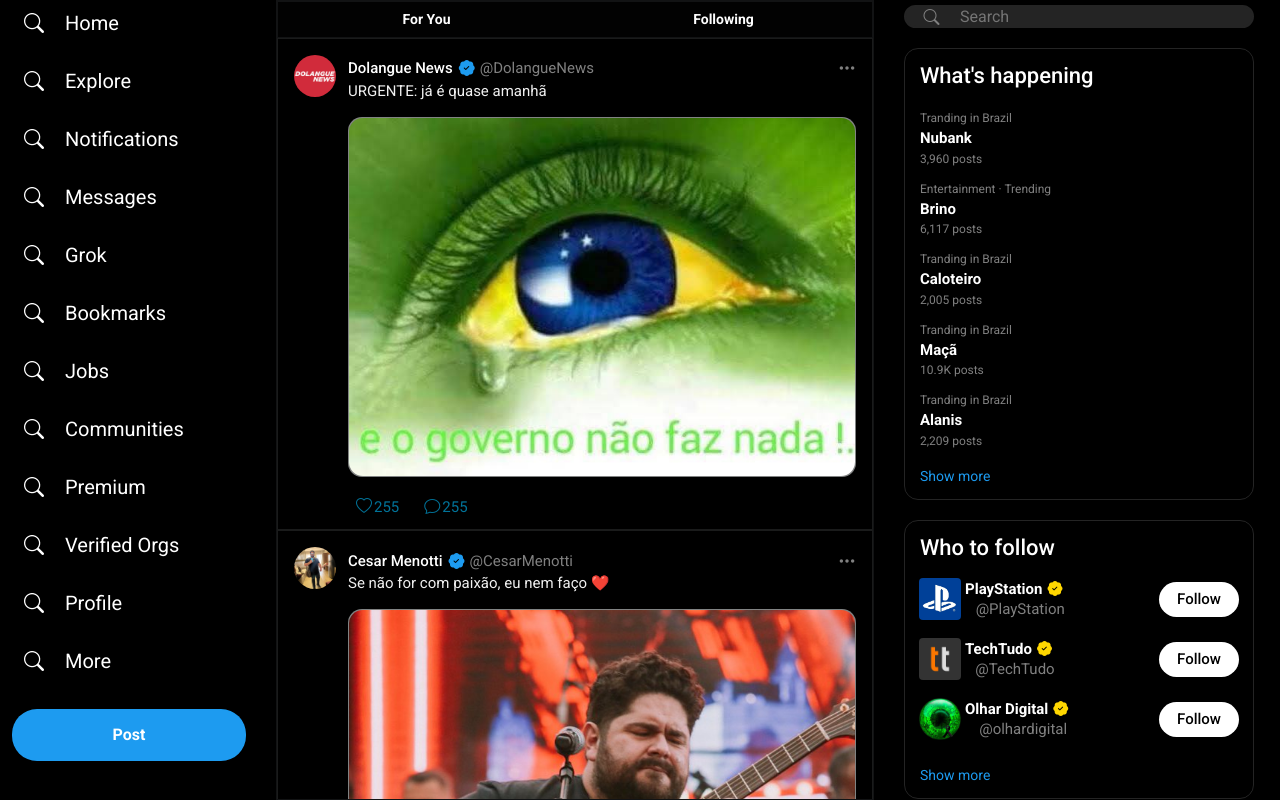
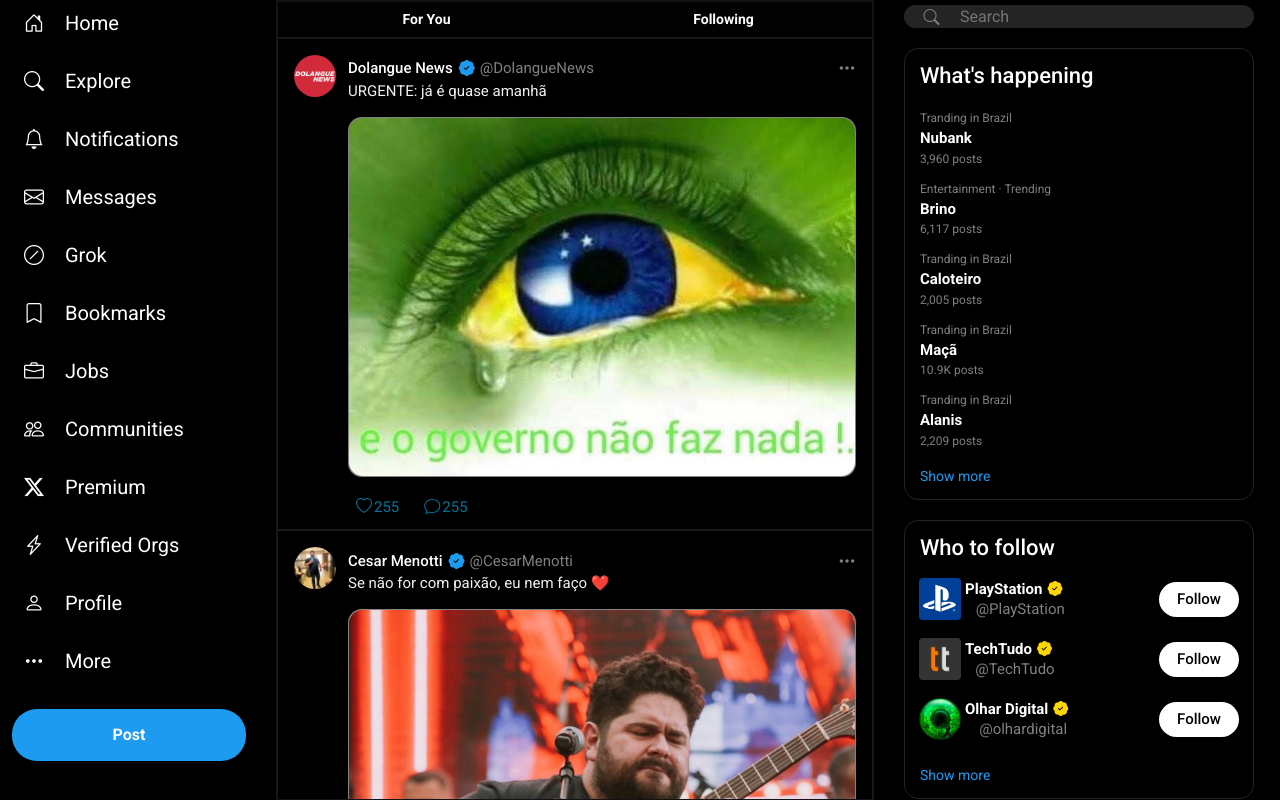
Before and after one commit to matheus-dev-fullstack/x-tweetter-frontend, a React (Create React App) app: page /feed in a window 1280 px wide. Built offline with nearby package versions, Linux system fonts and the light colour scheme.

Commit message:
Corrigindo ícones do LeftSidebar

```diff
--- a/src/components/LeftSidebar/index.tsx
+++ b/src/components/LeftSidebar/index.tsx
@@ -1,6 +1,5 @@
 import * as S from './styles';
 import logo from '../../assets/x-logo.jpg';
-import { SecondaryButton } from '../LoginOptions/styles';
 import perfil from '../../assets/perfil2.jpg';
 
 const LeftSidebar = () => (
@@ -10,7 +9,7 @@ const LeftSidebar = () => (
     </S.Logo>
     <S.Links>
       <S.Link id="selected">
-        <i className="bi bi-search" />
+        <i className="bi bi-house-door" />
         <p>Home</p>
       </S.Link>
       <S.Link>
@@ -18,43 +17,43 @@ const LeftSidebar = () => (
         <p>Explore</p>
       </S.Link>
       <S.Link>
-        <i className="bi bi-search" />
+        <i className="bi bi-bell" />
         <p>Notifications</p>
       </S.Link>
       <S.Link>
-        <i className="bi bi-search" />
+        <i className="bi bi-envelope" />
         <p>Messages</p>
       </S.Link>
       <S.Link>
-        <i className="bi bi-search" />
+        <i className="bi bi-slash-circle" />
         <p>Grok</p>
       </S.Link>
       <S.Link>
-        <i className="bi bi-search" />
+        <i className="bi bi-bookmark" />
         <p>Bookmarks</p>
       </S.Link>
       <S.Link>
-        <i className="bi bi-search" />
+        <i className="bi bi-briefcase" />
         <p>Jobs</p>
       </S.Link>
       <S.Link>
-        <i className="bi bi-search" />
+        <i className="bi bi-people" />
         <p>Communities</p>
       </S.Link>
       <S.Link>
-        <i className="bi bi-search" />
+        <i className="bi bi-twitter-x" />
         <p>Premium</p>
       </S.Link>
       <S.Link>
-        <i className="bi bi-search" />
+        <i className="bi bi-lightning-charge" />
         <p>Verified Orgs</p>
       </S.Link>
       <S.Link>
-        <i className="bi bi-search" />
+        <i className="bi bi-person" />
         <p>Profile</p>
       </S.Link>
       <S.Link>
-        <i className="bi bi-search" />
+        <i className="bi bi-three-dots" />
         <p>More</p>
       </S.Link>
     </S.Links>
@@ -65,7 +64,7 @@ const LeftSidebar = () => (
         <p>Matheus Oliveira</p>
         <span>@MatheusOli2249</span>
       </S.ProfileName>
-      <i className="bi bi-search" />
+      <i className="bi bi-three-dots" />
     </S.ProfileButton>
   </S.Sidebar>
 );
--- a/src/components/LeftSidebar/styles.ts
+++ b/src/components/LeftSidebar/styles.ts
@@ -96,6 +96,8 @@ export const ProfileButton = styled.button`
   i {
     margin-left: auto;
     margin-right: 6px;
+    color: ${cores.textoClaro};
+    font-size: 18px;
   }
 `;
 export const ProfileImage = styled.img`
```
